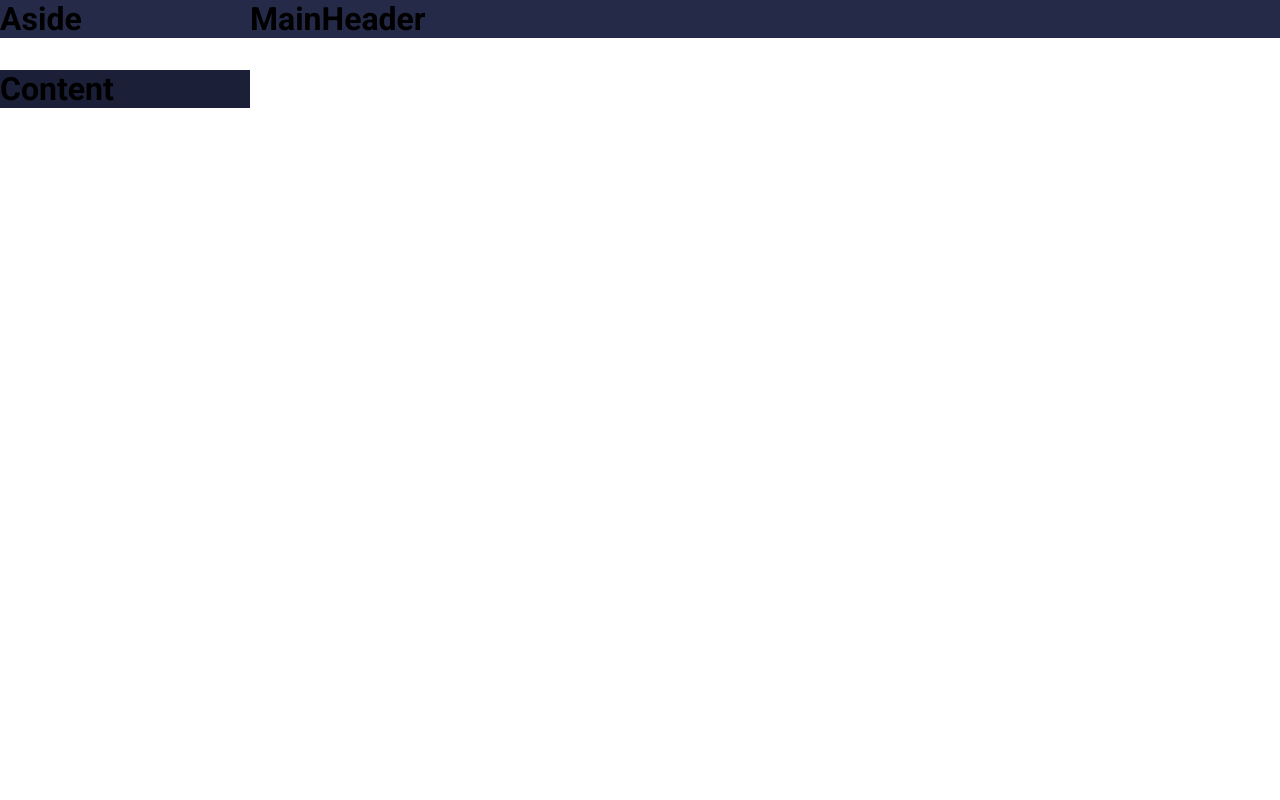
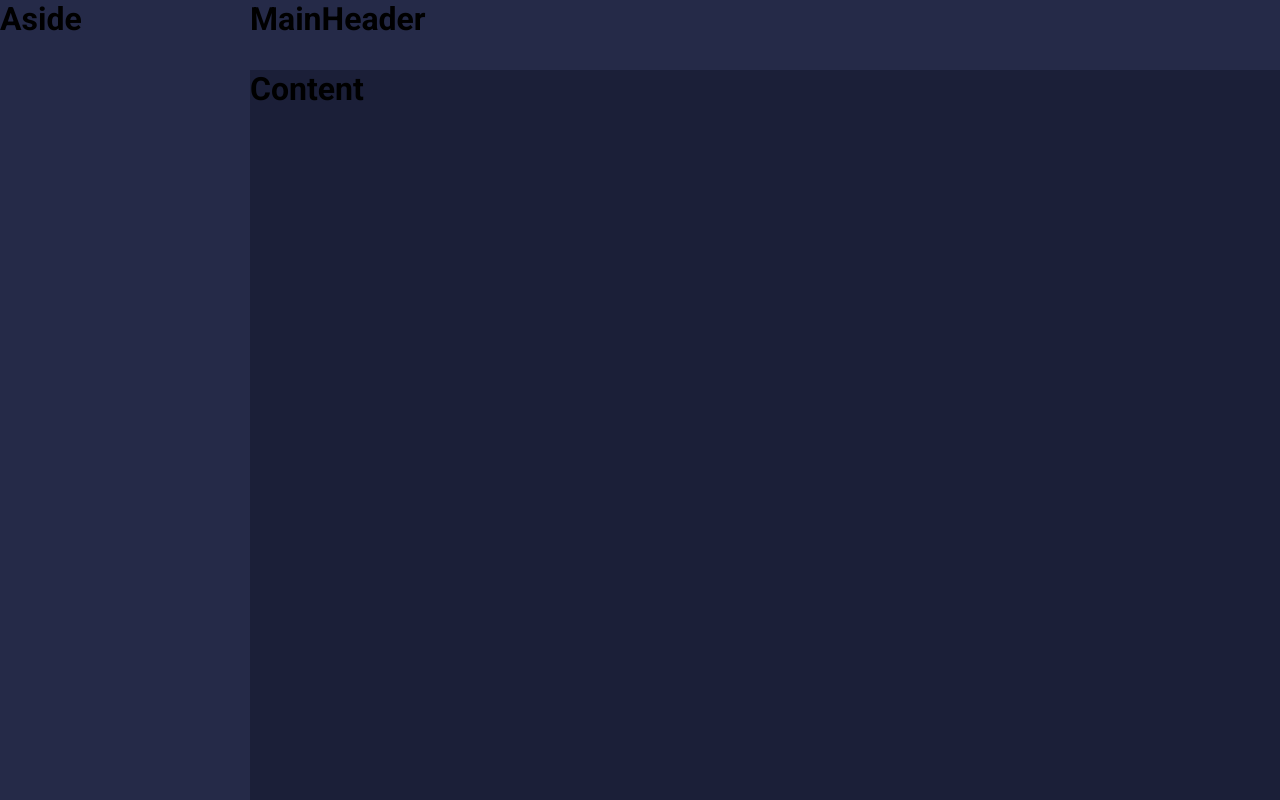
Before and after one commit to GenivaldoSerra/react-projects, a React (Create React App) app in the folder minha-carteira/: page / in a window 1280 px wide. Built offline with nearby package versions, Linux system fonts and the light colour scheme.

Commit message:
refactor: aside, content, layout e mainHeader

```diff
--- a/minha-carteira/src/components/aside/index.tsx
+++ b/minha-carteira/src/components/aside/index.tsx
@@ -3,11 +3,9 @@ import { Container } from './styles';
 
 const Aside: React.FC = () => {
   return (
-    <div>
-      <Container>
-        <h1>Aside</h1>
-      </Container>
-    </div>
+    <Container>
+      <h1>Aside</h1>
+    </Container>
   );
 }
 
--- a/minha-carteira/src/components/content/index.tsx
+++ b/minha-carteira/src/components/content/index.tsx
@@ -3,11 +3,9 @@ import { Container } from './styles';
 
 const Content: React.FC = () => {
   return (
-    <div>
       <Container>
         <h1>Content</h1>
       </Container>
-    </div>
   );
 }
 
--- a/minha-carteira/src/components/layout/index.tsx
+++ b/minha-carteira/src/components/layout/index.tsx
@@ -6,13 +6,11 @@ import Content from '../content';
 
 const Layout: React.FC = () => {
   return (
-    <div>
       <Grid>
         <Aside />
         <MainHeader />
         <Content />
       </Grid>
-    </div>
   );
 }
 
--- a/minha-carteira/src/components/mainHeader/index.tsx
+++ b/minha-carteira/src/components/mainHeader/index.tsx
@@ -3,11 +3,9 @@ import { Container } from './styles';
 
 const MainHeader: React.FC = () => {
   return (
-    <div>
       <Container>
         <h1>MainHeader</h1>
       </Container>
-    </div>
   );
 }
 
```
